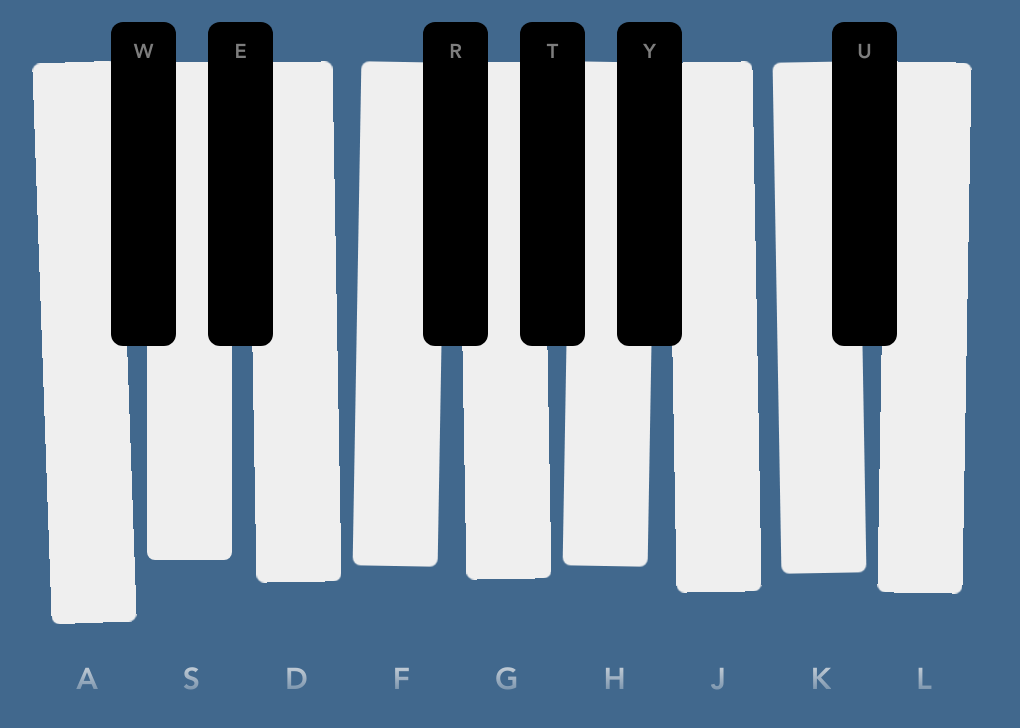
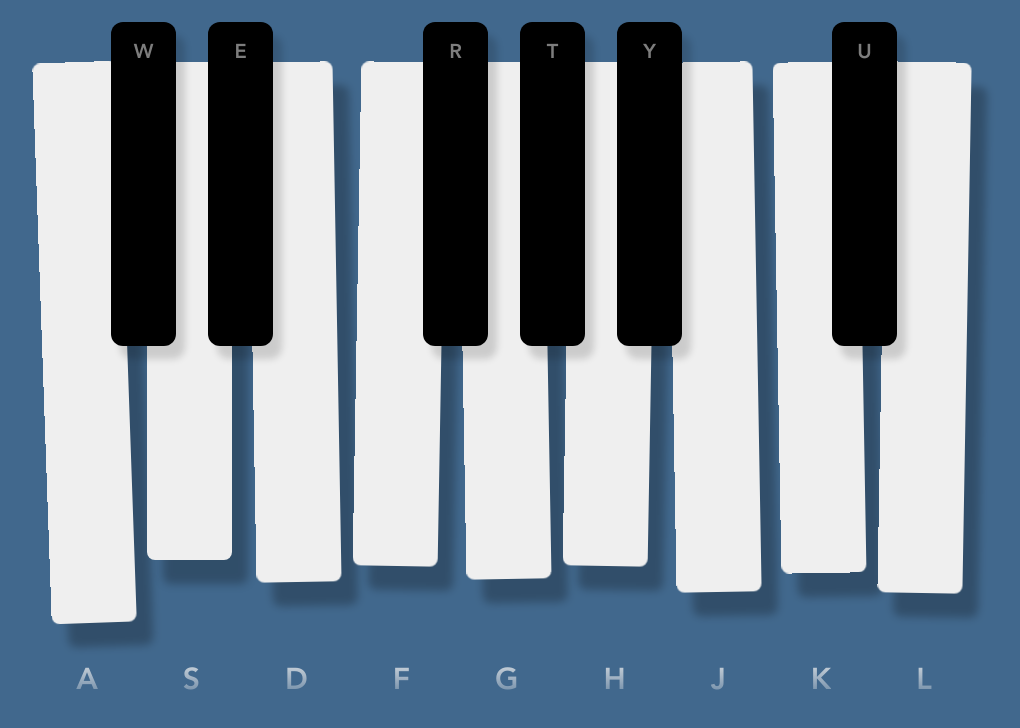
Before and after one commit to yaman-dotcom/piano_project, a React (Vite) app in the folder piano_project/: page / in a window 1280 px wide. Shown: the top 728 px of the page, without its empty margins (136-1156 px from the left). Built offline with nearby package versions, Linux system fonts and the light colour scheme.

Commit message:
Update hero section.css

```diff
--- a/piano_project/src/home page/hero section.css
+++ b/piano_project/src/home page/hero section.css
@@ -29,6 +29,7 @@
     transition: transform 0.5s ease, background 0.5s ease;
     backface-visibility: hidden;
     will-change: transform, background;
+    box-shadow: 16px 24px 8px rgba(0 ,0 ,0 ,0.25) ;
   }
   .active {
     background: linear-gradient(0deg, #8FA9C2, #E9E9E9);
@@ -68,6 +69,7 @@
     width: 65px;
     border-radius: 12px;
     border: none;
+    box-shadow: 9px 13px 7px rgba(0 ,0 ,0 ,0.15);
 }
 
 .hs-letters-container{
```
